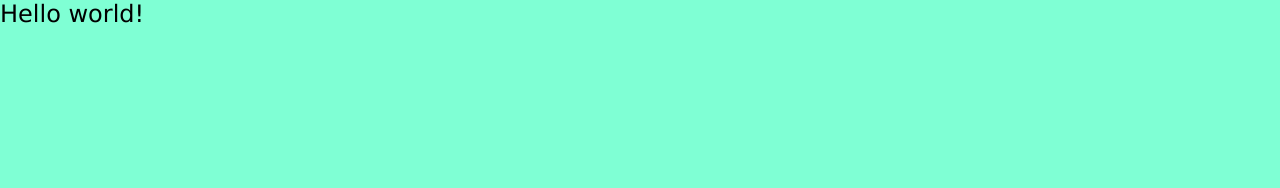
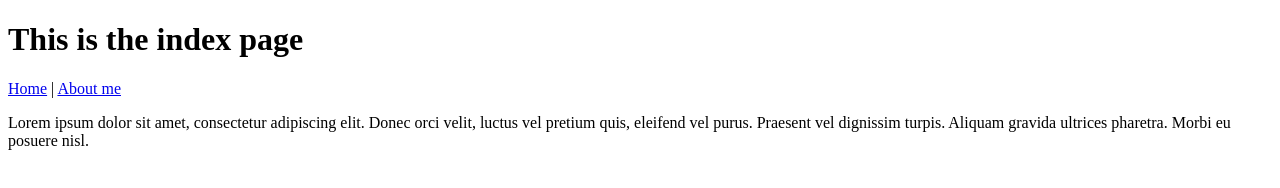
Before and after one commit to Hozan94/gatsbyBlogExample, a Gatsby site: page / in a window 1280 px wide. Built offline with nearby package versions, Linux system fonts and the light colour scheme; Gatsby itself is replaced by a stand-in of ours.

Commit message:
tidying up the files

```diff
--- a/src/pages/404.module.scss
+++ b/src/pages/404.module.scss
@@ -8,6 +8,5 @@
 
   .error-meesage {
     font-size: 20px;
-    color: green;
   }
 }
--- a/src/pages/index.js
+++ b/src/pages/index.js
@@ -1,5 +1,19 @@
 import React from "react"
+import { Link } from "gatsby"
 
 export default function Home() {
-  return <div>Hello world!</div>
+  return (
+    <div>
+      <h1>This is the index page</h1>
+      <div>
+        <Link to="/">Home</Link> | <Link to="/about">About me</Link>
+      </div>
+      <p>
+        Lorem ipsum dolor sit amet, consectetur adipiscing elit. Donec orci
+        velit, luctus vel pretium quis, eleifend vel purus. Praesent vel
+        dignissim turpis. Aliquam gravida ultrices pharetra. Morbi eu posuere
+        nisl.
+      </p>
+    </div>
+  )
 }
--- a/src/styles/global.css
+++ b/src/styles/global.css
@@ -1,4 +1,4 @@
-body {
+/* body {
   font-family: "Lucida Sans", "Lucida Sans Regular", "Lucida Grande",
     "Lucida Sans Unicode", Geneva, Verdana, sans-serif;
   font-size: 24px;
@@ -7,4 +7,4 @@ body {
 }
 html {
   background-color: aquamarine;
-}
+} */
```
Also changed, not shown: src/pages/index.module.css (deleted, +0 -8 lines).
